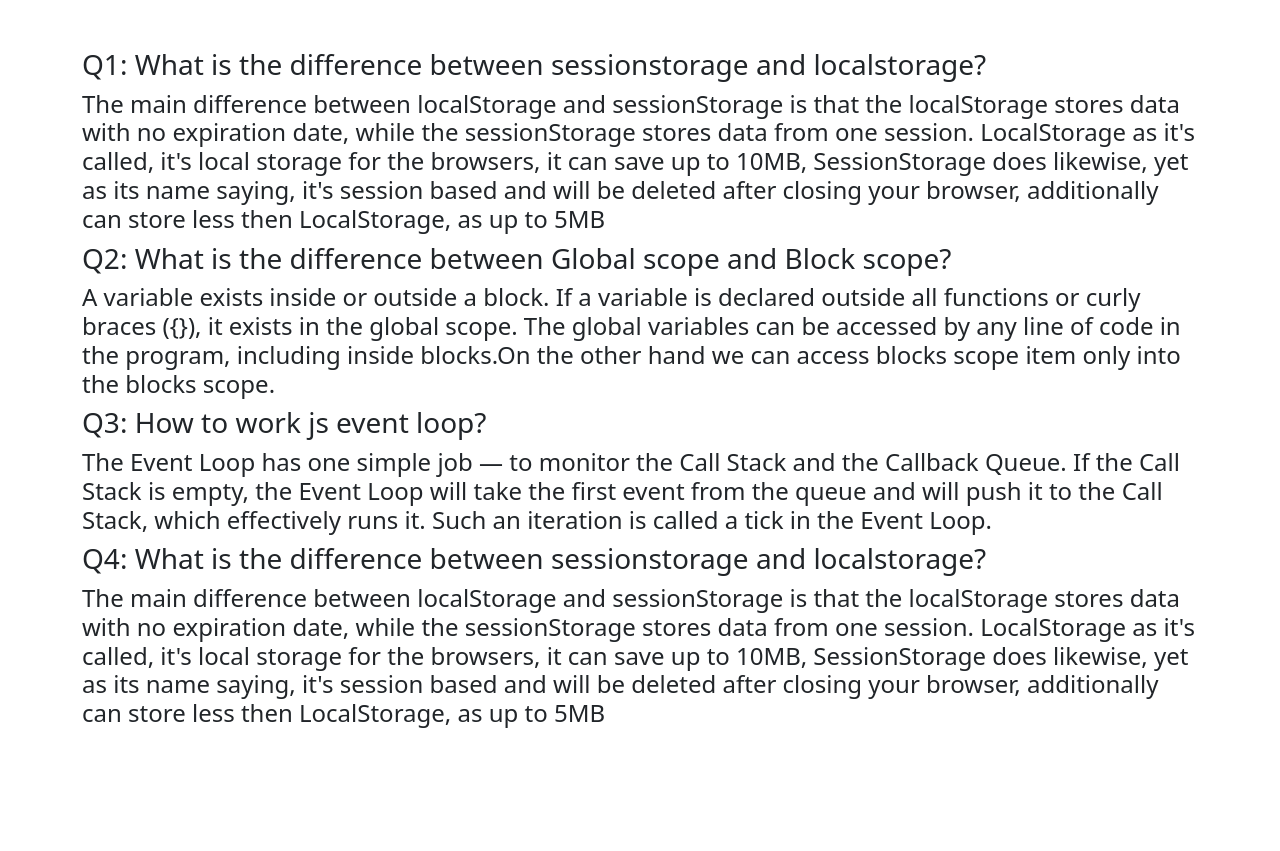
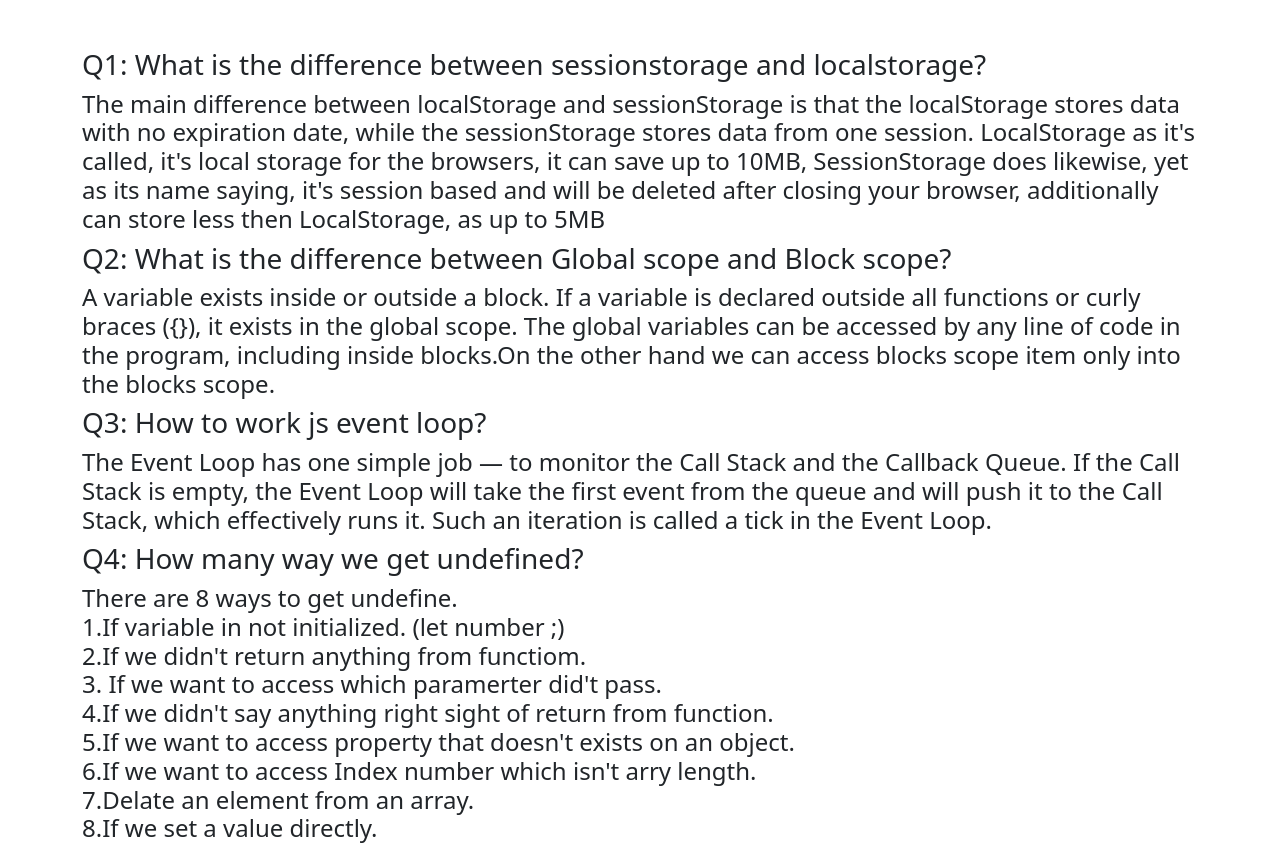
Before and after one commit to Bijoykrishna11/assignment7, a plain HTML site: page blog.html in a window 1280 px wide. Before the commit the page ends 800 px from the top, so only its background shows below. Drawn offline with nearby package versions, Linux system fonts and the light colour scheme.

Commit message:
complete blog part

```diff
--- a/blog.html
+++ b/blog.html
@@ -37,14 +37,16 @@
                 the Call Stack, which effectively runs it. Such an iteration is called a tick in the Event Loop.</h4>
         </div>
         <div>
-            <h3>Q4: What is the difference between sessionstorage and localstorage?</h3>
-            <h4 class="fw-normal">The main difference between localStorage and sessionStorage is that the localStorage
-                stores data with no
-                expiration date, while the sessionStorage stores data from one session.
-
-                LocalStorage as it's called, it's local storage for the browsers, it can save up to 10MB, SessionStorage
-                does likewise, yet as its name saying, it's session based and will be deleted after closing your
-                browser, additionally can store less then LocalStorage, as up to 5MB</h4>
+            <h3>Q4: How many way we get undefined?</h3>
+            <h4 class="fw-normal">There are 8 ways to get undefine. <br>
+                1.If variable in not initialized. (let number ;) <br>
+                2.If we didn't return anything from functiom. <br>
+                3. If we want to access which paramerter did't pass. <br>
+                4.If we didn't say anything right sight of return from function. <br>
+                5.If we want to access property that doesn't exists on an object. <br>
+                6.If we want to access Index number which isn't arry length. <br>
+                7.Delate an element from an array. <br>
+                8.If we set a value directly.</h4>
         </div>
 
     </section>
```
